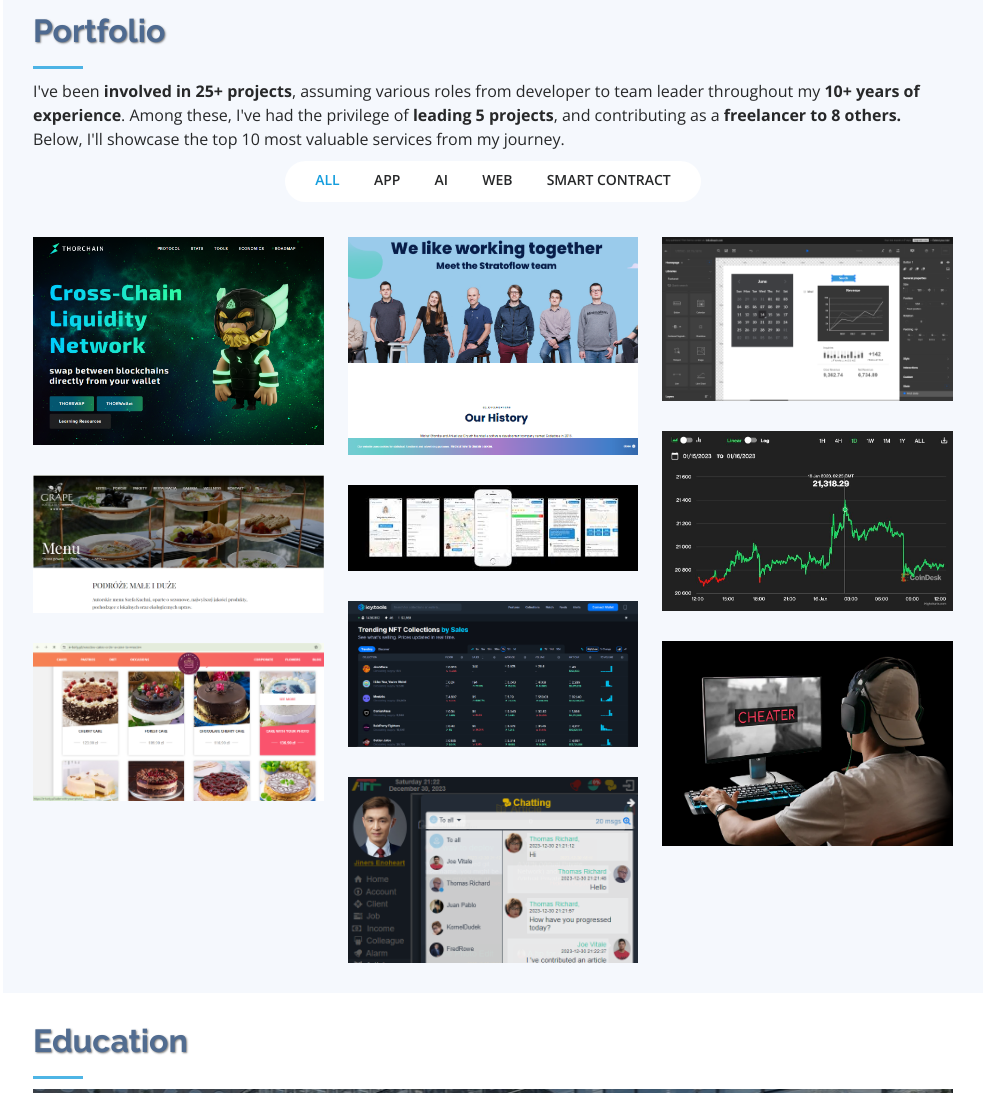
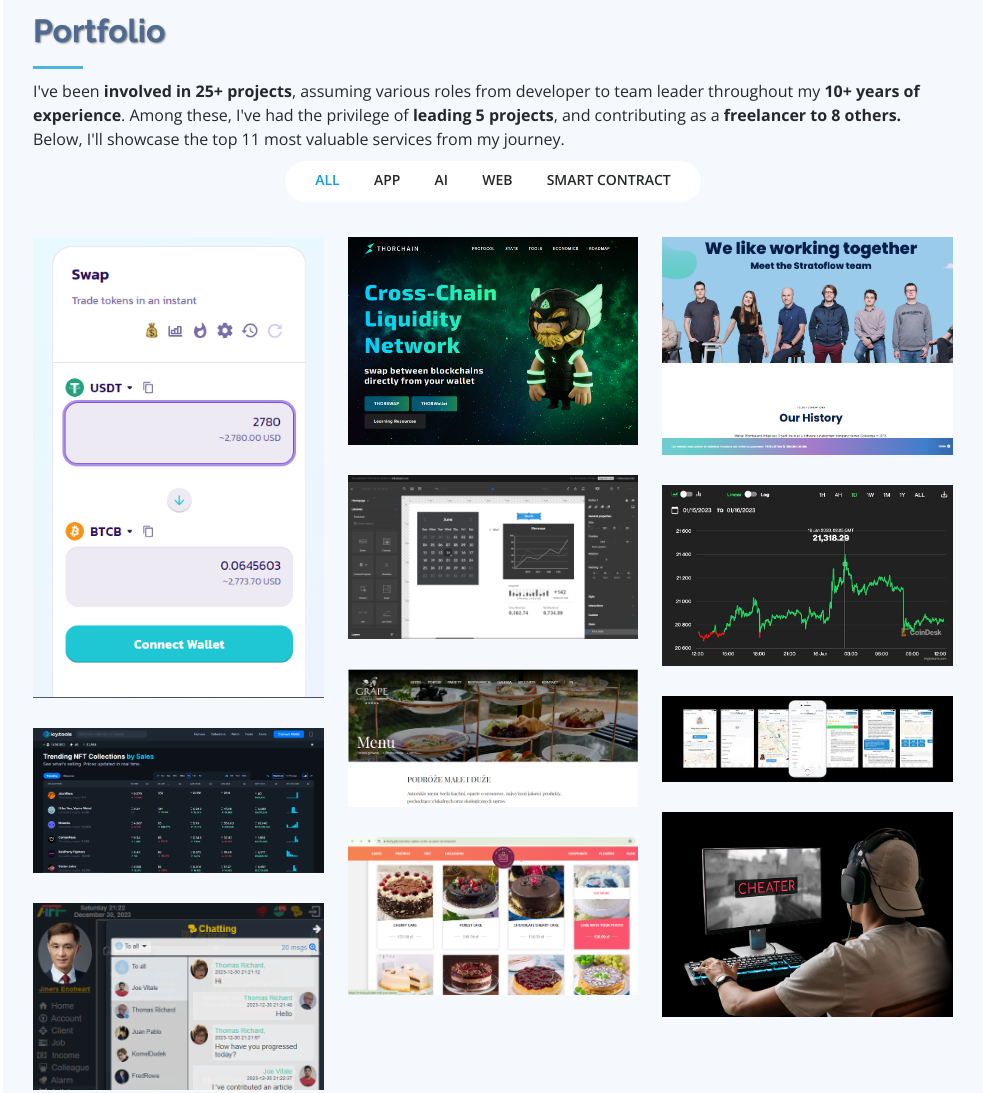
Before and after one commit to SeasonedSoftDev/SeasonedSoftDev.github.io, a plain HTML site: page index.html in a window 1280 px wide. Shown: the part 5376-6469 px from the top of the page, without its empty margins (297-1280 px from the left). Drawn offline with nearby package versions, Linux system fonts and the light colour scheme.

Commit message:
Add DEX portfolio

```diff
--- a/index.html
+++ b/index.html
@@ -648,7 +648,7 @@
             team leader throughout my <b>10+ years of experience</b>. Among these, I've had the
             privilege of <b>leading 5 projects</b>, and contributing as a <b>freelancer to
               8 others.</b><br>
-            Below, I'll showcase the top 10 most valuable services from my journey.
+            Below, I'll showcase the top 11 most valuable services from my journey.
           </p>
         </div>
 
@@ -663,6 +663,19 @@
             </ul>
           </div>
         </div>
+
+        <div class="row portfolio-container" data-aos="fade-up" data-aos-delay="100">
+          <div class="col-lg-4 col-md-6 portfolio-item filter-smart">
+            <div class="portfolio-wrap">
+              <img src="assets/img/portfolio/blockchain-01.png" class="img-fluid" alt="" />
+              <div class="portfolio-links">
+                <a href="assets/img/portfolio/blockchain-01-01.png" data-gallery="portfolioGallery" class="portfolio-lightbox"
+                  title="This is DEX(Decentralized Exchange) service for BTC, BNB, SOL, USDT, BUSD and so on. I worked as an contract builder for BTC, BNT and SOL parts. It launched in Oct, 2021."><i
+                    class="bx bx-plus"></i></a>
+                <a href="https://www.gyro.money/" title="More Details"><i class="bx bx-link"></i></a>
+              </div>
+            </div>
+          </div>
 
         <div class="row portfolio-container" data-aos="fade-up" data-aos-delay="100">
           <div class="col-lg-4 col-md-6 portfolio-item filter-smart">
```
Also changed, not shown: assets/img/farewell-1.png (deleted), assets/img/farewell.jpg, assets/img/portfolio/blockchain-01-01.png (added), assets/img/portfolio/blockchain-01.png (added).
